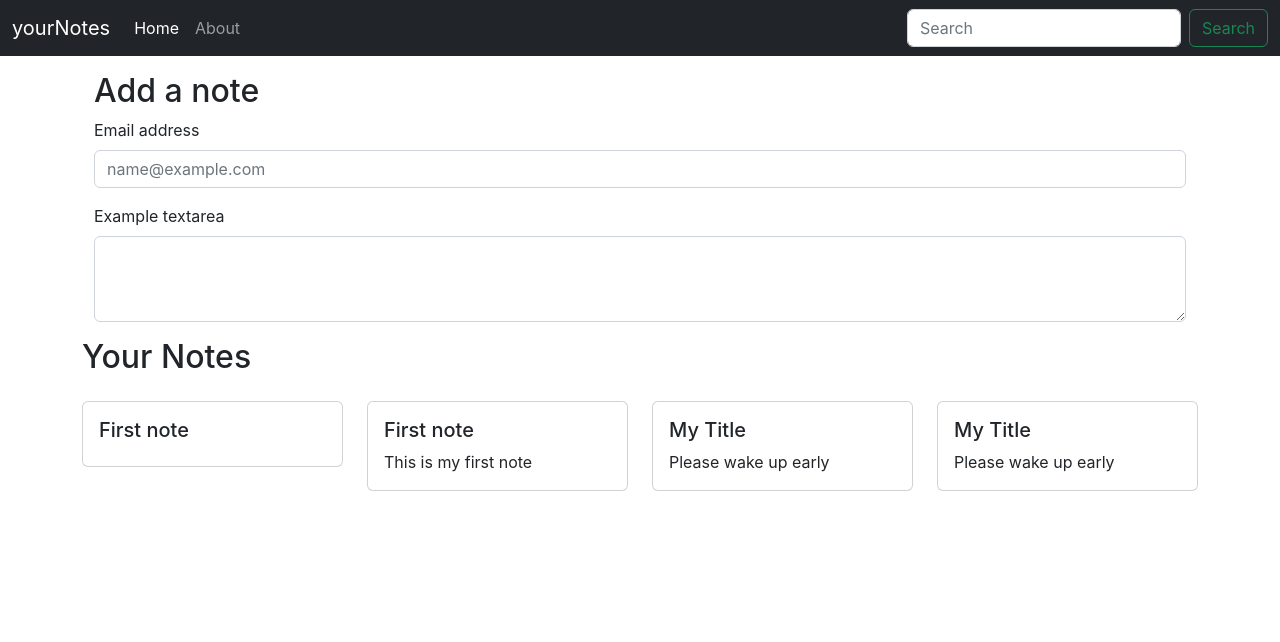
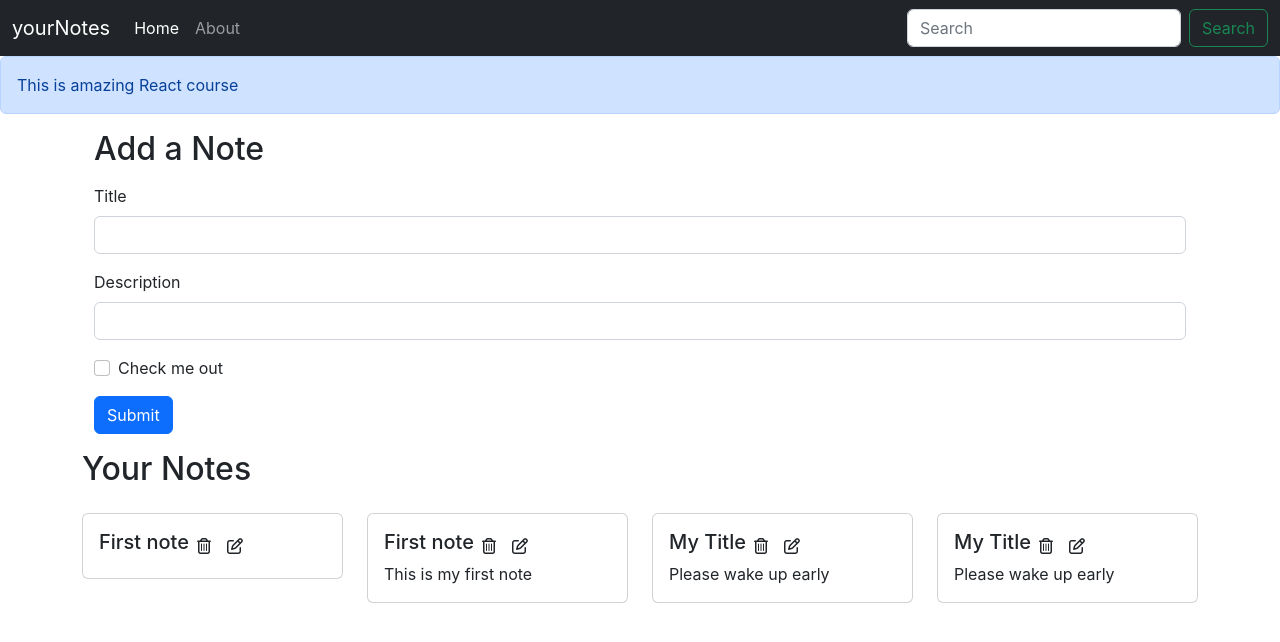
Before and after one commit to mariyabaig/notebook, a React (Create React App) app: page / in a window 1280 px wide. Shown: the top 642 px of the page. Built offline with nearby package versions, Linux system fonts and the light colour scheme.

Commit message:
add note-2

```diff
--- a/package.json
+++ b/package.json
@@ -3,11 +3,13 @@
   "version": "0.1.0",
   "private": true,
   "dependencies": {
+    "@popperjs/core": "^2.11.6",
     "@testing-library/jest-dom": "^5.16.5",
     "@testing-library/react": "^13.4.0",
     "@testing-library/user-event": "^13.5.0",
     "bootstrap": "^5.2.2",
     "concurrently": "^7.4.0",
+    "popper.js": "^1.16.1",
     "react": "^18.2.0",
     "react-dom": "^18.2.0",
     "react-router-dom": "^5.3.0",
@@ -19,8 +21,7 @@
     "build": "react-scripts build",
     "test": "react-scripts test",
     "eject": "react-scripts eject",
-    "both" : "concurrently \"npm run start\" \"nodemon backend/index.js\""
-
+    "both": "concurrently \"npm run start\" \"nodemon backend/index.js\""
   },
   "eslintConfig": {
     "extends": [
--- a/public/index.html
+++ b/public/index.html
@@ -28,6 +28,7 @@
     <title>React App</title>
   </head>
   <body>
+    <script src="https://kit.fontawesome.com/a3ffa0a58f.js" crossorigin="anonymous"></script>
     <script src="https://cdn.jsdelivr.net/npm/bootstrap@5.2.2/dist/js/bootstrap.bundle.min.js" integrity="sha384-OERcA2EqjJCMA+/3y+gxIOqMEjwtxJY7qPCqsdltbNJuaOe923+mo//f6V8Qbsw3" crossorigin="anonymous"></script>
     <noscript>You need to enable JavaScript to run this app.</noscript>
     <div id="root"></div>
--- a/src/App.js
+++ b/src/App.js
@@ -4,6 +4,7 @@
 import About from "./components/About";
 import Home from "./components/Home";
 import NoteState from "./context/notes/NoteState";
+import { Alert } from "./components/Alert";
 
 function App() {
   return (
@@ -11,6 +12,7 @@
       <NoteState>
         <Router>
           <Navbar />
+          <Alert message="This is amazing React course" />
           <div className="container">
             <Switch>
               <Route exact path="/about">
--- a/src/components/AddNote.js
+++ b/src/components/AddNote.js
@@ -1,70 +1,40 @@
-import React, { useContext, useState } from "react";
-import noteContext from "../context/notes/noteContext";
+import React, {useContext, useState} from 'react'
+import noteContext from "../context/notes/noteContext"
 
 const AddNote = () => {
     const context = useContext(noteContext);
-  const { addNote } = context;
-  const [note, setNote] = useState({ title:"", descripton: "", tag: "default" });
+    const {addNote} = context;
 
-  const handleClick = (e) => {
+    const [note, setNote] = useState({title: "", description: "", tag: "default"})
+
+    const handleClick = (e)=>{
         e.preventDefault();
-    addNote(note.title, note.descripton, note.tag);
-  };
+        addNote(note.title, note.description, note.tag);
+    }
 
-  const onChange = (e) => {
-    setNote({ ...note, [e.target.name]: e.target.value })
-  };
+    const onChange = (e)=>{
+        setNote({...note, [e.target.name]: e.target.value})
+    }
     return (
-    <div>
         <div className="container my-3">
-        <h2>Add a note</h2>
+            <h2>Add a Note</h2>
             <form className="my-3">
                 <div className="mb-3">
-            <label htmlFor="title" className="form-label" onChange={onChange}>
-              Title
-            </label>
-            <input
-              type="text"
-              className="form-control"
-              id="title"
-              name="title"
-              aria-describedby="emailHelp"
-            />
-            <div id="emailHelp" className="form-text" onChange={onChange}></div>
+                    <label htmlFor="title" className="form-label">Title</label>
+                    <input type="text" className="form-control" id="title" name="title" aria-describedby="emailHelp" onChange={onChange} />
                 </div>
                 <div className="mb-3">
-            <label htmlFor="description" className="form-label">
-              Description
-            </label>
-            <input
-              type="text"
-              className="form-control"
-              id="description"
-              name="description"
-            />
+                    <label htmlFor="description" className="form-label">Description</label>
+                    <input type="text" className="form-control" id="description" name="description" onChange={onChange} />
                 </div>
-
                 <div className="mb-3 form-check">
-            <input
-              type="checkbox"
-              className="form-check-input"
-              id="exampleCheck1"
-            />
-            <label className="form-check-label" htmlFor="exampleCheck1">
-              Check me out
-            </label>
+                    <input type="checkbox" className="form-check-input" id="exampleCheck1" />
+                    <label className="form-check-label" htmlFor="exampleCheck1">Check me out</label>
                 </div>
-          <button
-            type="submit"
-            className="btn btn-primary"
-            onClick={handleClick}
-          >
-            Submit
-          </button>
+                <button type="submit" className="btn btn-primary" onClick={handleClick}>Submit</button>
             </form>
         </div>
-    </div>
-  );
-};
+    )
+}
 
-export default AddNote;
+export default AddNote
--- /dev/null
+++ b/src/components/Alert.js
@@ -0,0 +1,11 @@
+import React from 'react'
+
+export const Alert = (props) => {
+    return (
+        <div>
+            <div className="alert alert-primary" role="alert">
+                {props.message}
+            </div>
+        </div>
+    )
+}
--- a/src/components/Home.js
+++ b/src/components/Home.js
@@ -7,18 +7,7 @@
 
   return (
     <>
-  <div className="container my-3">
-<h2>Add a note</h2>
-<div className="mb-3">
-  <label for="exampleFormControlInput1" className="form-label">Email address</label>
-  <input type="email" className="form-control" id="exampleFormControlInput1" placeholder="name@example.com"/>
-</div>
-<div className="mb-3">
-  <label for="exampleFormControlTextarea1" className="form-label">Example textarea</label>
-  <textarea className="form-control" id="exampleFormControlTextarea1" rows="3"></textarea>
-</div>
-  </div>
-  <Notes/>
+   <Notes/>
   </>
   )
 }
--- a/src/components/NoteItem.js
+++ b/src/components/NoteItem.js
@@ -1,18 +1,21 @@
-import React from "react";
+import React from 'react'
 
-const NoteItem = (props) => {
+const Noteitem = (props) => {
     const { note } = props;
     return (
-    <div className= "col-md-3 ">
+        <div className="col-md-3">
             <div className="card my-3">
                 <div className="card-body">
-          <h5 className="card-title">{note.title}</h5>
+                    <div className="d-flex align-items-center">
+                        <h5 className="card-title">{note.title}</h5><i className="far fa-trash-alt mx-2"></i>
+                        <i className="far fa-edit mx-2"></i>
+                    </div>
                     <p className="card-text">{note.description}</p>
 
                 </div>
             </div>
         </div>
-  );
-};
+    )
+}
 
-export default NoteItem;
+export default Noteitem
--- a/src/components/Notes.js
+++ b/src/components/Notes.js
@@ -1,18 +1,24 @@
 
 import React,{useContext} from 'react'
+import AddNote from './AddNote';
+import NoteItem from './NoteItem';
 import noteContext from '../context/notes/noteContext';
-import NoteItem from './NoteItem';
 const Notes = () => {
     const context = useContext(noteContext);
- const {notes,setNotes} = context;
+    const {notes, addNote} = context;
   return (
+    <>
+    <AddNote/>
     <div className="row my-3">
     <h2>Your Notes</h2>
     {notes.map((note)=>{
-      return <NoteItem note = {note}/>;
+      return <NoteItem key = {note._id} note = {note}/>;
 
     })}
+
+
       </div>
+      </>
   )
 }
 
--- a/src/index.css
+++ b/src/index.css
@@ -11,3 +11,7 @@
   font-family: source-code-pro, Menlo, Monaco, Consolas, 'Courier New',
     monospace;
 }
+
+i{
+  cursor: pointer;
+}
```
Also changed, not shown: 1 other file (tests, documents, lock files or other folders). Lines whose indentation alone changed are shown as unchanged.
